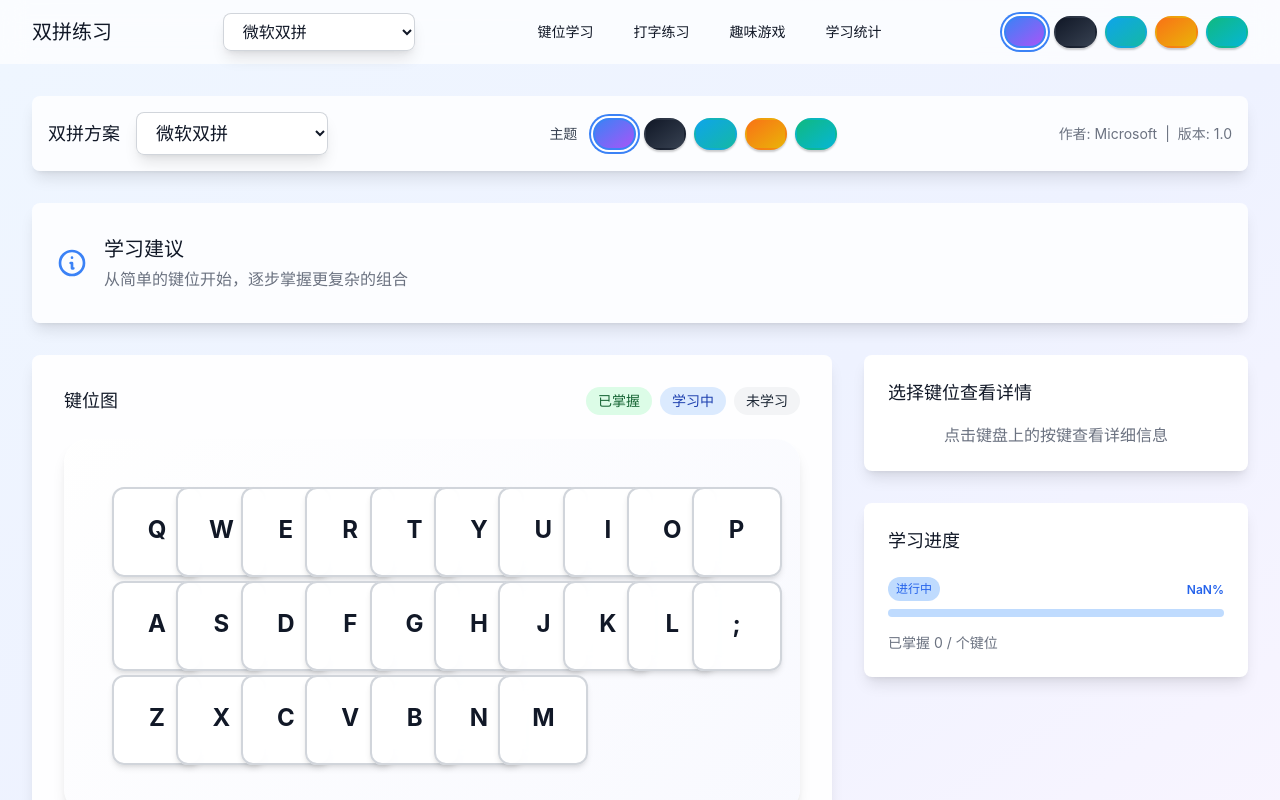
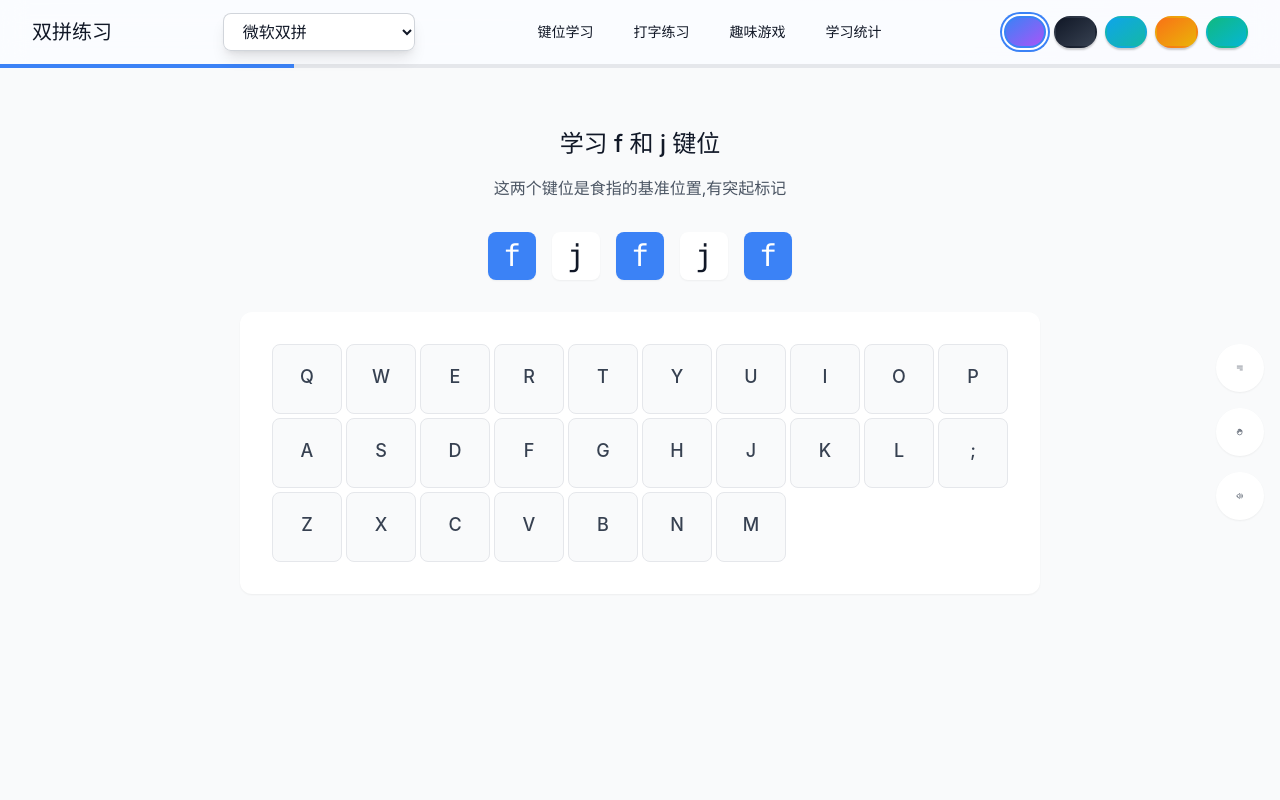
Before and after one commit to axdlee/ulpb, a Vue app: page / in a window 1280 px wide. Shown: the top 800 px of the page. Built offline with nearby package versions, Linux system fonts and the light colour scheme.

Commit message:
feat: 重构学习页面，简化布局，增加进度条和手指指法动画，优化键位预览和工具栏功能

```diff
--- a/src/views/Learning.vue
+++ b/src/views/Learning.vue
@@ -1,238 +1,106 @@
 <template>
-  <div class="min-h-screen" :class="{
-    'bg-gradient-to-br from-blue-50 via-indigo-50 to-purple-50': store.currentTheme === 'default',
-    'bg-gradient-to-br from-gray-900 via-gray-800 to-gray-700': store.currentTheme === 'dark',
-    'bg-gradient-to-br from-sky-50 via-cyan-50 to-teal-50': store.currentTheme === 'light',
-    'bg-gradient-to-br from-orange-50 via-amber-50 to-yellow-50': store.currentTheme === 'warm',
-    'bg-gradient-to-br from-emerald-50 via-teal-50 to-cyan-50': store.currentTheme === 'cool'
-  }">
-    <div class="max-w-7xl mx-auto px-4 py-8 sm:px-6 lg:px-8">
-      <div class="space-y-8">
-        <!-- 顶部设置栏 -->
-        <div class="bg-white/80 backdrop-blur-sm rounded-lg shadow-lg p-4">
-          <div class="flex flex-wrap items-center justify-between gap-4">
-            <!-- 方案选择 -->
-            <div class="flex items-center space-x-4">
-              <label class="text-lg font-medium" :class="{
-                'text-gray-900': store.currentTheme !== 'dark',
-                'text-white': store.currentTheme === 'dark'
-              }">双拼方案</label>
-              <select
-                v-model="store.currentScheme"
-                class="block w-48 rounded-lg border-0 py-2.5 pl-4 pr-10 text-lg font-medium shadow-lg ring-1 ring-inset transition-colors duration-200"
-                :class="{
-                  'bg-white/90 text-gray-900 ring-gray-300 focus:ring-2 focus:ring-blue-500': store.currentTheme !== 'dark',
-                  'bg-gray-800/90 text-white ring-gray-700 focus:ring-2 focus:ring-blue-400': store.currentTheme === 'dark'
-                }"
-              >
-                <option
-                  v-for="scheme in store.availableSchemes"
-                  :key="scheme.value"
-                  :value="scheme.value"
-                  class="py-2"
-                  :class="{
-                    'text-gray-900 bg-white': store.currentTheme !== 'dark',
-                    'text-white bg-gray-800': store.currentTheme === 'dark'
-                  }"
-                >
-                  {{ scheme.name }}
-                </option>
-              </select>
+  <div class="min-h-screen bg-gray-50">
+    <!-- 顶部进度条 -->
+    <div class="fixed top-16 left-0 right-0 h-1 bg-gray-200">
+      <div class="h-full bg-blue-500" :style="{ width: `${progress}%` }"></div>
     </div>
 
-            <!-- 主题选择 -->
-            <div class="flex items-center space-x-4">
-              <label class="text-sm font-medium text-gray-700">主题</label>
-              <div class="flex items-center space-x-2">
-                <button
-                  v-for="(theme, name) in store.themes"
-                  :key="name"
-                  class="w-8 h-8 rounded-full border-2 transition-all"
-                  :class="{
-                    'border-blue-500 ring-2 ring-blue-500 ring-offset-2': store.currentTheme === name,
-                    'border-transparent hover:border-gray-300': store.currentTheme !== name,
-                    'bg-gradient-to-br from-blue-500 to-purple-500': name === 'default',
-                    'bg-gradient-to-br from-gray-900 to-gray-700': name === 'dark',
-                    'bg-gradient-to-br from-sky-500 to-teal-500': name === 'light',
-                    'bg-gradient-to-br from-orange-500 to-yellow-500': name === 'warm',
-                    'bg-gradient-to-br from-emerald-500 to-cyan-500': name === 'cool'
-                  }"
-                  @click="store.changeTheme(name)"
-                  :title="theme.name"
-                ></button>
+    <div class="max-w-7xl mx-auto px-4 py-8 sm:px-6 lg:px-8">
+      <!-- 练习区域 -->
+      <div class="space-y-8 mt-8">
+        <!-- 当前任务 -->
+        <div class="text-center space-y-4">
+          <h2 class="text-2xl font-medium text-gray-900">{{ currentTask.title }}</h2>
+          <p class="text-gray-600">{{ currentTask.description }}</p>
+        </div>
+
+        <!-- 键位预览 -->
+        <div class="flex justify-center space-x-4 text-3xl font-mono">
+          <div v-for="char in previewChars"
+               :key="char"
+               class="w-12 h-12 flex items-center justify-center rounded-lg"
+               :class="[
+                 char === currentChar ? 'bg-blue-500 text-white' : 'bg-white text-gray-900',
+                 'shadow-sm'
+               ]">
+            {{ char }}
           </div>
         </div>
 
-            <!-- 方案信息 -->
-            <div class="flex items-center space-x-2 text-sm text-gray-500">
-              <span>作者: {{ store.currentSchemeInfo.author }}</span>
-              <span>|</span>
-              <span>版本: {{ store.currentSchemeInfo.version }}</span>
-            </div>
-          </div>
-        </div>
-
-        <!-- 学习建议 -->
-        <div class="bg-white/80 backdrop-blur-sm rounded-lg shadow-lg overflow-hidden">
-          <div class="px-6 py-8">
-            <div class="flex items-center">
-              <div class="flex-shrink-0">
-                <svg class="h-8 w-8 text-blue-500" fill="none" stroke="currentColor" viewBox="0 0 24 24">
-                  <path stroke-linecap="round" stroke-linejoin="round" stroke-width="2" d="M13 16h-1v-4h-1m1-4h.01M21 12a9 9 0 11-18 0 9 9 0 0118 0z" />
-                </svg>
-              </div>
-              <div class="ml-4">
-                <h2 class="text-xl font-semibold text-gray-900">学习建议</h2>
-                <p class="mt-1 text-gray-500">从简单的键位开始，逐步掌握更复杂的组合</p>
-              </div>
-            </div>
-          </div>
-        </div>
-
-        <!-- 键位学习区域 -->
-        <div class="grid grid-cols-1 gap-8 lg:grid-cols-3">
-          <!-- 键位图 -->
-          <div class="lg:col-span-2">
-            <div class="bg-white/90 backdrop-blur-sm rounded-lg shadow-lg overflow-hidden">
-              <div class="p-8">
-                <div class="flex items-center justify-between mb-6">
-                  <h3 class="text-lg font-medium text-gray-900">键位图</h3>
-                  <div class="flex items-center space-x-2">
-                    <span class="inline-flex items-center px-3 py-1 rounded-full text-sm font-medium bg-green-100 text-green-800">
-                      已掌握
-                    </span>
-                    <span class="inline-flex items-center px-3 py-1 rounded-full text-sm font-medium bg-blue-100 text-blue-800">
-                      学习中
-                    </span>
-                    <span class="inline-flex items-center px-3 py-1 rounded-full text-sm font-medium bg-gray-100 text-gray-800">
-                      未学习
-                    </span>
-                  </div>
-                </div>
-
-                <div class="keyboard-layout grid grid-cols-10 gap-1">
+        <!-- 键盘区域 -->
+        <div class="relative">
+          <!-- 键盘布局 -->
+          <div class="keyboard-layout bg-white rounded-xl shadow-sm p-8">
+            <div class="grid grid-cols-10 gap-1">
               <template v-for="key in keyboardLayout" :key="key.key">
                 <div
-                      class="key-cell relative aspect-square rounded-xl border-2 transition-all cursor-pointer"
+                  class="key-cell relative aspect-square rounded-lg transition-all"
                   :class="{
-                        'border-green-500 bg-green-100/90 shadow-lg': getKeyStatus(key.key) === 'mastered',
-                        'border-blue-500 bg-blue-100/90 shadow-lg': getKeyStatus(key.key) === 'learning',
-                        'border-gray-300 hover:border-blue-400 hover:bg-blue-50/90': getKeyStatus(key.key) === 'new',
-                        'ring-4 ring-blue-500 ring-offset-4': isKeyHighlighted(key.key)
+                    'bg-green-100 border border-green-500': getKeyStatus(key.key) === 'mastered',
+                    'bg-blue-100 border border-blue-500': getKeyStatus(key.key) === 'learning',
+                    'bg-gray-50 border border-gray-200': getKeyStatus(key.key) === 'new',
+                    'ring-2 ring-blue-500': isKeyHighlighted(key.key)
                   }"
                   @click="selectKey(key)"
                 >
-                      <div class="absolute inset-0 flex flex-col items-center justify-center p-2">
-                        <span class="text-2xl font-bold mb-1">{{ key.key.toUpperCase() }}</span>
-                        <div class="text-sm space-y-1">
-                          <div v-if="key.shengmu" class="text-blue-600">{{ key.shengmu }}</div>
-                          <div v-if="key.yunmu" class="text-green-600">{{ key.yunmu }}</div>
+                  <div class="absolute inset-0 flex flex-col items-center justify-center">
+                    <span class="text-lg font-medium" :class="{
+                      'text-green-700': getKeyStatus(key.key) === 'mastered',
+                      'text-blue-700': getKeyStatus(key.key) === 'learning',
+                      'text-gray-700': getKeyStatus(key.key) === 'new'
+                    }">{{ key.key.toUpperCase() }}</span>
+                    <div class="text-xs mt-1 space-y-0.5">
+                      <div v-if="key.shengmu" class="text-gray-500">{{ key.shengmu }}</div>
+                      <div v-if="key.yunmu" class="text-gray-500">{{ key.yunmu }}</div>
                     </div>
                   </div>
                 </div>
               </template>
             </div>
+          </div>
 
-                <!-- 键位分类说明 -->
-                <div class="mt-6 grid grid-cols-3 gap-4">
-                  <div class="text-center">
-                    <h4 class="text-sm font-medium text-gray-900">声母键位</h4>
-                    <p class="mt-1 text-2xl font-bold text-blue-600">
-                      {{ keyCategories.initial.length }}
-                    </p>
-                  </div>
-                  <div class="text-center">
-                    <h4 class="text-sm font-medium text-gray-900">韵母键位</h4>
-                    <p class="mt-1 text-2xl font-bold text-green-600">
-                      {{ keyCategories.final.length }}
-                    </p>
-                  </div>
-                  <div class="text-center">
-                    <h4 class="text-sm font-medium text-gray-900">复合键位</h4>
-                    <p class="mt-1 text-2xl font-bold text-purple-600">
-                      {{ keyCategories.both.length }}
-                    </p>
-                  </div>
-                </div>
+          <!-- 手指指法动画 -->
+          <div class="absolute inset-0 pointer-events-none">
+            <div class="relative h-full">
+              <!-- 手指SVG动画 -->
+              <svg class="absolute bottom-0 left-1/2 transform -translate-x-1/2" width="600" height="200" viewBox="0 0 600 200">
+                <!-- 手掌 -->
+                <path class="hand" d="..." fill="none" stroke="#666" stroke-width="2"/>
+                <!-- 手指 -->
+                <g v-for="finger in fingers" :key="finger.id">
+                  <path :class="['finger', { active: finger.active }]"
+                        :d="finger.path"
+                        fill="none"
+                        stroke="#666"
+                        stroke-width="2"/>
+                </g>
+              </svg>
             </div>
           </div>
         </div>
 
-          <!-- 键位详情 -->
-          <div class="lg:col-span-1 space-y-8">
-            <div class="bg-white rounded-lg shadow-lg">
-              <div class="p-6">
-                <h3 class="text-lg font-medium text-gray-900">
-                  {{ selectedKey ? `键位详情: ${selectedKey.key}` : '选择键位查看详情' }}
-                </h3>
-                <div v-if="selectedKey" class="mt-4 space-y-4">
-                  <div>
-                    <h4 class="text-sm font-medium text-gray-500">声母</h4>
-                    <p class="mt-1 text-lg font-medium">{{ selectedKey.initial || '无' }}</p>
-                  </div>
-                  <div>
-                    <h4 class="text-sm font-medium text-gray-500">韵母</h4>
-                    <p class="mt-1 text-lg font-medium">{{ selectedKey.final || '无' }}</p>
-                  </div>
-                  <div>
-                    <h4 class="text-sm font-medium text-gray-500">示例</h4>
-                    <div class="mt-2 space-y-2">
-                      <div
-                        v-for="(example, index) in selectedKey.examples"
-                        :key="index"
-                        class="p-2 rounded bg-gray-50"
-                      >
-                        <p class="text-sm text-gray-900">{{ example }}</p>
-                      </div>
-                    </div>
-                  </div>
-                  <div class="mt-6">
-                    <button
-                      @click="startPractice"
-                      class="w-full flex justify-center py-3 px-4 border border-transparent rounded-md shadow-sm text-sm font-medium text-white bg-blue-600 hover:bg-blue-700 focus:outline-none focus:ring-2 focus:ring-offset-2 focus:ring-blue-500"
-                    >
-                      练习这个键位
+        <!-- 右侧工具栏 -->
+        <div class="fixed right-4 top-1/2 transform -translate-y-1/2 space-y-4">
+          <!-- 键盘布局切换 -->
+          <button class="tool-button">
+            <svg class="w-6 h-6" fill="none" viewBox="0 0 24 24" stroke="currentColor">
+              <path stroke-linecap="round" stroke-linejoin="round" stroke-width="2" d="M4 6h16M4 12h16m-7 6h7"/>
+            </svg>
           </button>
-                  </div>
-                </div>
-                <div v-else class="mt-4 text-center text-gray-500">
-                  点击键盘上的按键查看详细信息
-                </div>
-              </div>
-            </div>
 
-            <!-- 学习进度 -->
-            <div class="mt-6 bg-white rounded-lg shadow-lg">
-              <div class="p-6">
-                <h3 class="text-lg font-medium text-gray-900">学习进度</h3>
-                <div class="mt-4">
-                  <div class="relative pt-1">
-                    <div class="flex mb-2 items-center justify-between">
-                      <div>
-                        <span class="text-xs font-semibold inline-block py-1 px-2 uppercase rounded-full text-blue-600 bg-blue-200">
-                          进行中
-                        </span>
-                      </div>
-                      <div class="text-right">
-                        <span class="text-xs font-semibold inline-block text-blue-600">
-                          {{ Math.round((completedKeys.length / totalKeys) * 100) }}%
-                        </span>
-                      </div>
-                    </div>
-                    <div class="overflow-hidden h-2 mb-4 text-xs flex rounded bg-blue-200">
-                      <div
-                        :style="{ width: `${(completedKeys.length / totalKeys) * 100}%` }"
-                        class="shadow-none flex flex-col text-center whitespace-nowrap text-white justify-center bg-blue-500"
-                      ></div>
-                    </div>
-                  </div>
-                  <p class="text-sm text-gray-500">
-                    已掌握 {{ completedKeys.length }} / {{ totalKeys }} 个键位
-                  </p>
-                </div>
-              </div>
-            </div>
-          </div>
+          <!-- 指法提示开关 -->
+          <button class="tool-button" :class="{ 'bg-blue-500 text-white': showFingerHints }">
+            <svg class="w-6 h-6" fill="none" viewBox="0 0 24 24" stroke="currentColor">
+              <path stroke-linecap="round" stroke-linejoin="round" stroke-width="2" d="M7 11.5V14m0-2.5v-6a1.5 1.5 0 113 0m-3 6a1.5 1.5 0 00-3 0v2a7.5 7.5 0 0015 0v-5a1.5 1.5 0 00-3 0m-6-3V11m0-5.5v-1a1.5 1.5 0 013 0v1m0 0V11m0-5.5a1.5 1.5 0 013 0v3m0 0V11"/>
+            </svg>
+          </button>
+
+          <!-- 声音开关 -->
+          <button class="tool-button" :class="{ 'bg-blue-500 text-white': soundEnabled }">
+            <svg class="w-6 h-6" fill="none" viewBox="0 0 24 24" stroke="currentColor">
+              <path stroke-linecap="round" stroke-linejoin="round" stroke-width="2" d="M15.536 8.464a5 5 0 010 7.072m2.828-9.9a9 9 0 010 12.728M5.586 15H4a1 1 0 01-1-1v-4a1 1 0 011-1h1.586l4.707-4.707C10.923 3.663 12 4.109 12 5v14c0 .891-1.077 1.337-1.707.707L5.586 15z"/>
+            </svg>
+          </button>
         </div>
       </div>
     </div>
@@ -247,6 +115,9 @@ import { useRouter } from 'vue-router'
 const store = useShuangpinStore()
 const router = useRouter()
 const selectedKey = ref(null)
+const progress = ref(23) // 当前进度
+const showFingerHints = ref(true)
+const soundEnabled = ref(true)
 
 // 键盘布局配置
 const keyboardLayouts = {
@@ -397,62 +268,65 @@ const completedKeys = computed(() => store.learningProgress.completedKeys)
 const isKeyHighlighted = (key) => {
   return selectedKey.value?.key === key
 }
+
+const currentTask = {
+  title: '学习 f 和 j 键位',
+  description: '这两个键位是食指的基准位置,有突起标记'
+}
+
+const previewChars = ['f', 'j', 'f', 'j', 'f']
+const currentChar = ref('f')
+
+// 手指位置数据
+const fingers = [
+  { id: 1, path: '...', active: false }, // 左手小指
+  { id: 2, path: '...', active: false }, // 左手无名指
+  { id: 3, path: '...', active: false }, // 左手中指
+  { id: 4, path: '...', active: true },  // 左手食指 (f)
+  { id: 5, path: '...', active: true },  // 右手食指 (j)
+  { id: 6, path: '...', active: false }, // 右手中指
+  { id: 7, path: '...', active: false }, // 右手无名指
+  { id: 8, path: '...', active: false }  // 右手小指
+]
 </script>
 
 <style scoped>
 .keyboard-layout {
-  max-width: 1200px;
+  max-width: 800px;
   margin: 0 auto;
-  background: linear-gradient(135deg, rgba(255, 255, 255, 0.9) 0%, rgba(248, 249, 255, 0.9) 100%);
-  padding: 3rem;
-  border-radius: 1.5rem;
-  box-shadow:
-    0 10px 15px -3px rgba(0, 0, 0, 0.1),
-    0 4px 6px -2px rgba(0, 0, 0, 0.05);
 }
 
 .key-cell {
-  min-height: 90px;
-  background-color: rgba(255, 255, 255, 0.9);
-  backdrop-filter: blur(8px);
-  transition: all 0.3s cubic-bezier(0.4, 0, 0.2, 1);
-  box-shadow:
-    0 4px 6px -1px rgba(0, 0, 0, 0.1),
-    0 2px 4px -1px rgba(0, 0, 0, 0.06);
+  min-height: 60px;
+  user-select: none;
 }
 
-.key-cell:hover {
-  transform: translateY(-2px);
-  box-shadow:
-    0 10px 15px -3px rgba(0, 0, 0, 0.1),
-    0 4px 6px -2px rgba(0, 0, 0, 0.05);
+.tool-button {
+  @apply w-12 h-12 rounded-full bg-white shadow-sm flex items-center justify-center text-gray-600 hover:bg-gray-50 focus:outline-none focus:ring-2 focus:ring-offset-2 focus:ring-blue-500;
 }
 
-@media (min-width: 640px) {
-  .key-cell {
-    min-height: 80px;
-  }
+/* 手指动画 */
+.finger {
+  transition: all 0.3s ease-in-out;
 }
 
-@media (min-width: 1024px) {
-  .key-cell {
-    min-height: 90px;
-  }
+.finger.active {
+  stroke: #3B82F6;
+  stroke-width: 3;
 }
 
-/* 暗黑主题适配 */
-:deep([data-theme='dark']) {
-  .keyboard-layout {
-    background: linear-gradient(135deg, rgba(31, 41, 55, 0.9) 0%, rgba(17, 24, 39, 0.9) 100%);
+.hand {
+  transition: transform 0.3s ease-in-out;
 }
 
-  .key-cell {
-    background-color: rgba(55, 65, 81, 0.9);
-    border-color: rgba(75, 85, 99, 0.9);
+/* 键位预览动画 */
+@keyframes highlight {
+  0% { transform: scale(1); }
+  50% { transform: scale(1.1); }
+  100% { transform: scale(1); }
 }
 
-  .key-cell:hover {
-    background-color: rgba(75, 85, 99, 0.9);
-  }
+.preview-char-active {
+  animation: highlight 0.5s ease-in-out;
 }
 </style>
```
Lines whose indentation alone changed are shown as unchanged.
